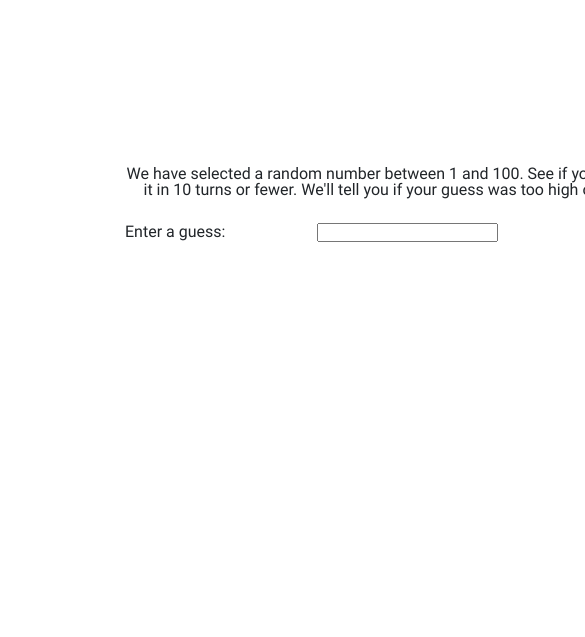
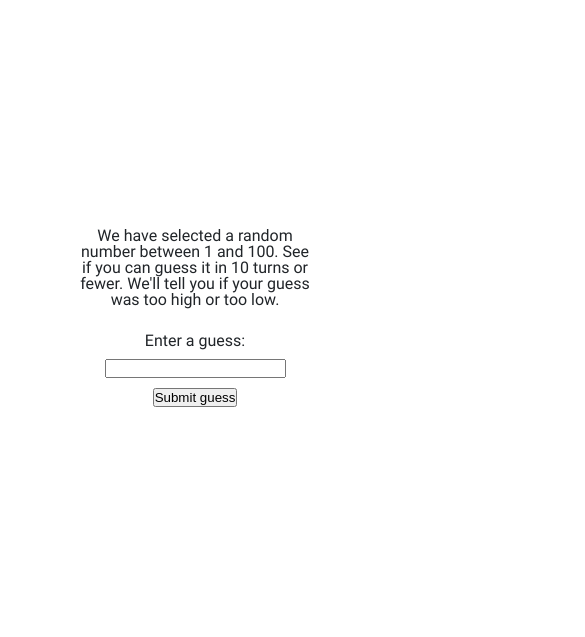
Before and after one commit to aleksvodopianov/NumberGuessingGame, a website: page src/index.html in a window 390 px wide. Shown: the part 78-715 px from the top of the page, 585 px wide, since content can reach past the window. Drawn offline with nearby package versions, Linux system fonts and the light colour scheme; files that its build step writes are made by us from their sources; files whose address does not match are found by name; a web font is replaced by a local one.

Commit message:
added mobile responsiveness

```diff
--- a/src/index.html
+++ b/src/index.html
@@ -12,7 +12,7 @@
         <div id="wrapper">
             @@include('_header.html')
 
-            <main>
+            <main class="flex">
                 <div class="layout">
                     <div id="content">
                         <p class="content_description flex">We have selected a random number between 1 and 100. See if you can guess it in 10 turns or fewer. We'll tell you if your guess was too high or too low.</p>
--- a/src/sass/global/_styles.scss
+++ b/src/sass/global/_styles.scss
@@ -10,8 +10,9 @@
 	display: flex;
 	justify-content: center;
 	margin: 0 auto;
+	padding: 0 25px;
 	position: relative;
-	width: 800px;
+	width: 650px;
 }
 main {
 	display:block;
@@ -27,12 +28,13 @@ main {
 	text-align: center;
 }
 #content{
-	width: 550px;
+	width: 650px;
 	height: auto;
 	position: relative;
-	padding-bottom: 90px;
-	margin-top: 20vh;
-	margin-bottom: 20vh;
+	// margin-top: 20vh;
+	// margin-bottom: 20vh;
+	margin: 20vh 25px;
+	padding: 0 25px 90px 25px;
 	text-align: center;
 }
 #sidebar {
@@ -53,3 +55,46 @@ footer {
 .column {
 	flex-direction: column;
 }
+
+@media screen and (max-width: 650px) {
+	.layout,
+	#content {
+		width: 320px;
+		padding: 0 10px;
+	}
+	main {
+		padding-bottom: 80px;
+	}
+}
+
+// @media screen and (min-width: 568px) and (max-width: 811px) {
+// 	.layout,
+// 	#content {
+// 		width: 568px;
+// 		padding: 0 10px;
+// 	}
+// }
+
+// @media screen and (min-width: 812px) and (max-width: 1279px) {
+// 	.layout,
+// 	#content {
+// 		width: 812px;
+// 		padding: 0 10px;
+// 	}
+// }
+
+// @media screen and (min-width: 1280px) and (max-width: 1599px) {
+// 	.layout,
+// 	#content {
+// 		width: 1280px;
+// 		padding: 0 10px;
+// 	}
+// }
+
+// @media screen and (min-width: 1600px) {
+// 	.layout,
+// 	#content {
+// 		width: 1600px;
+// 		padding: 0 10px;
+// 	}
+// }
--- a/src/sass/partials/_main.scss
+++ b/src/sass/partials/_main.scss
@@ -14,3 +14,12 @@
         margin-top: 10px;
     }
 }
+
+@media screen and (max-width: 650px) {
+    .form {
+        flex-direction: column;
+    }
+    .layout .guessField {
+        margin: 10px 0;
+    }
+}
```
Also changed, not shown: dist/css/style.css, dist/css/style.min.css, dist/index.html.
